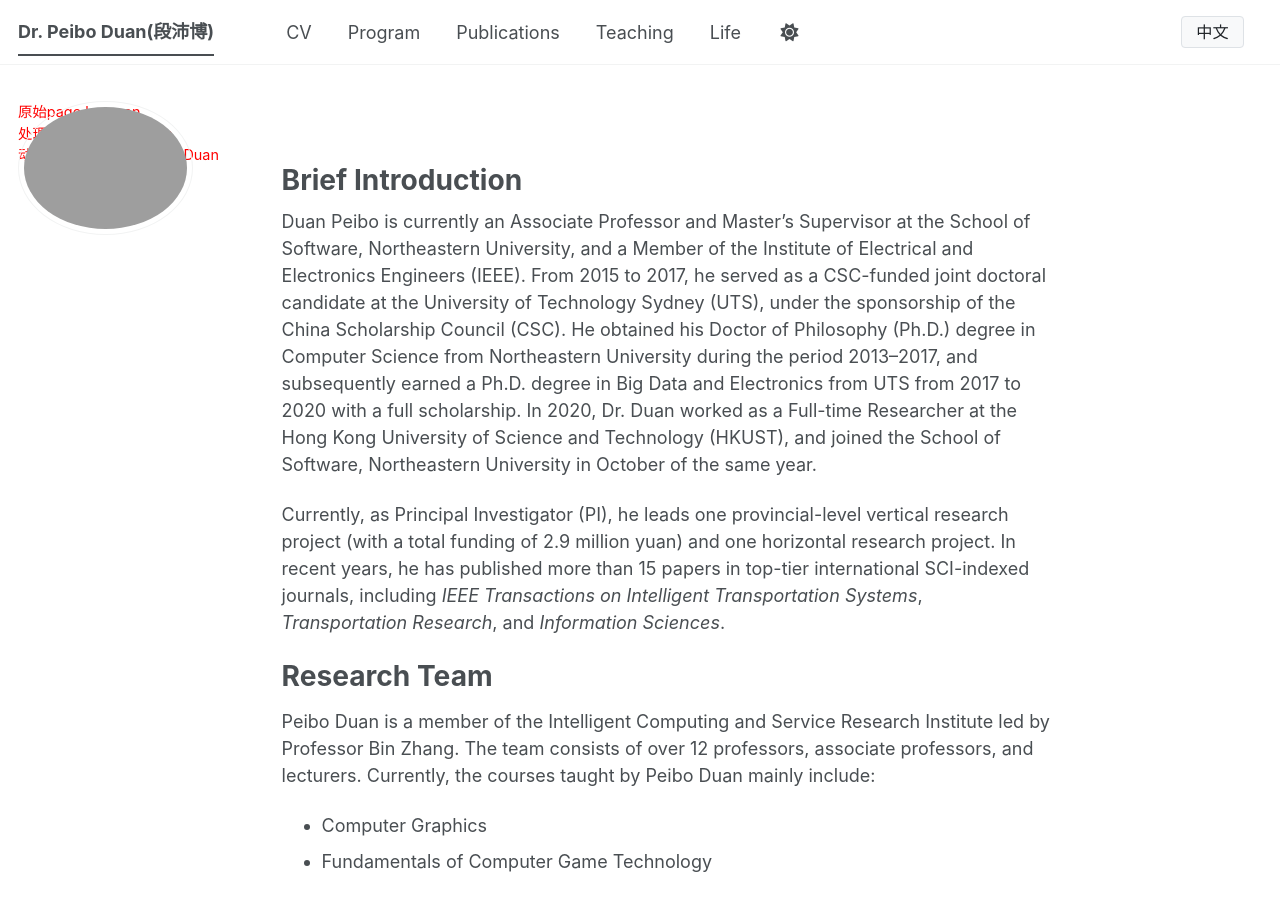
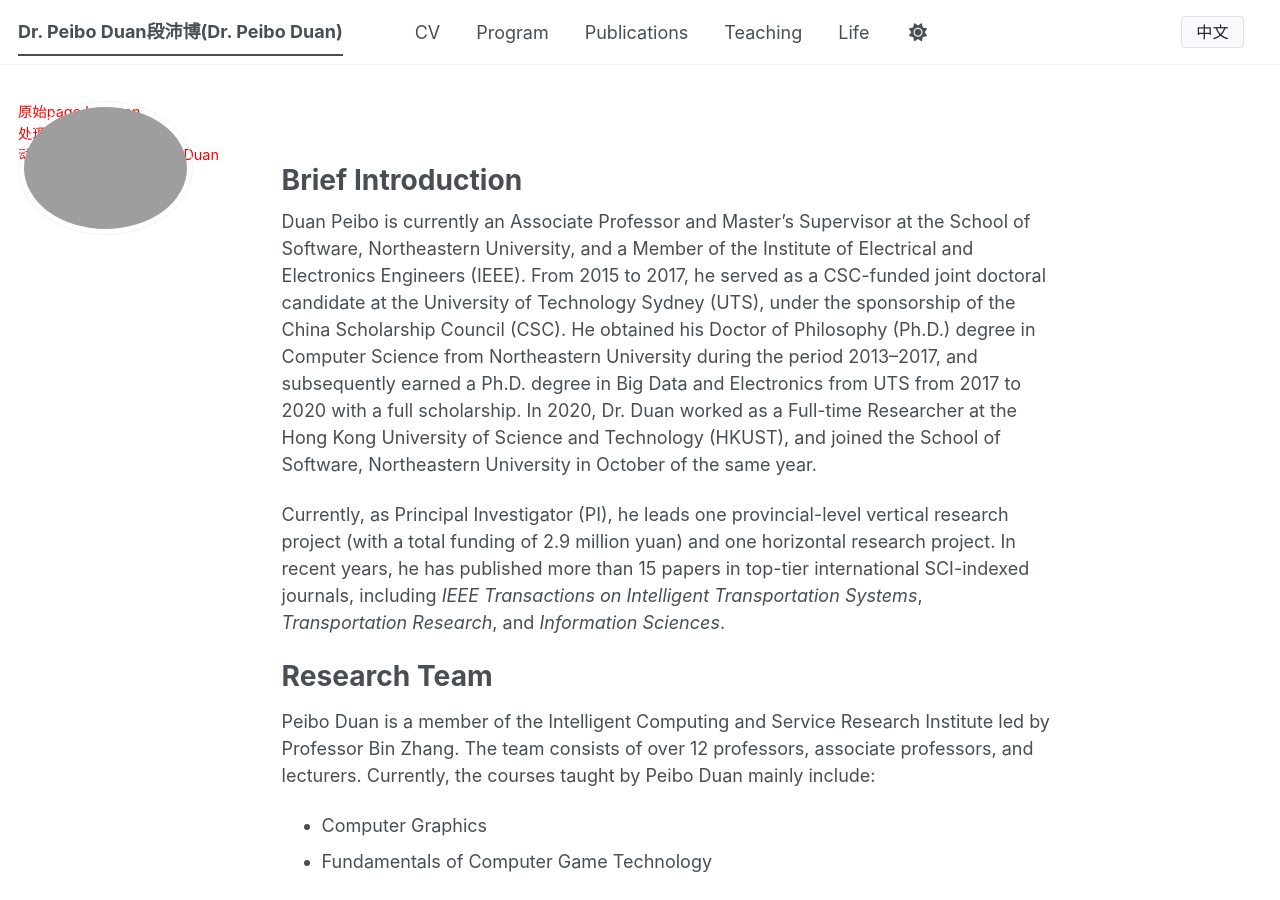
Before and after one commit to aurora76/peiboduan, a Jekyll site: the page built from _pages/about.md, in a window 1280 px wide and 900 px high. Built offline with Jekyll 4.4.1, drawn with Linux system fonts in a browser that asks for light colours; a script bundle is joined from its source files by our own code; library files that are not in the unit come from our copies; some of the changed lines change nothing that is shown.

Commit message:
Update _config.yml

```diff
--- a/_config.yml
+++ b/_config.yml
@@ -9,7 +9,7 @@
 # Basic Site Settings
 locale                   : "en-US"
 site_theme               : "default" # The available themes options are "default", "air", "sunrise", "mint", "dirt" and "contrast"
-title                    : "Dr. Peibo Duan(段沛博)"
+title                    : "Dr. Peibo Duan段沛博(Dr. Peibo Duan)"
 title_separator          : "-"
 name                     : &name "Piebo Duan"
 description              : &description "Peibo Duan's academic portfolio"   # Update this with a general description of your site, this is the default if not overridden by a page
@@ -23,26 +23,27 @@
 #               Additional customization can be done by editing /_includes/author-profile.html
 
   # Biographic information
-
+# 英文author配置
 en:
   author:
     avatar           : "pic.png"
     name             : "Peibo Duan"
-    pronouns         : # example: "she/her"
+    pronouns         :
     bio              : "Associate Professor"
     location         : "Shenyang, China"
     employer         : "Northeastern University"
-    uri              : # URL
+    uri              :
     email            : "duanpeibo@swc.neu.edu.cn"
 
+# 中文author配置
 cn:
   author:
-    avatar           : "pic.png"  # 头像不变
-    name             : "段沛博"   # 中文姓名
+    avatar           : "pic.png"       # 头像和英文一致，无需改
+    name             : "段沛博"
     pronouns         :
-    bio              : "副教授"    # 中文职称
-    location         : "中国沈阳"  # 中文地址
-    employer         : "东北大学"  # 中文单位
+    bio              : "副教授"
+    location         : "中国沈阳"
+    employer         : "东北大学"
     uri              :
     email            : "duanpeibo@swc.neu.edu.cn"  # 邮箱不变
 
```
